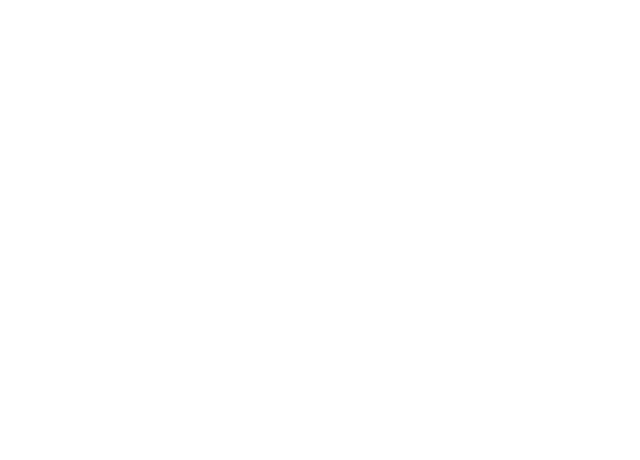
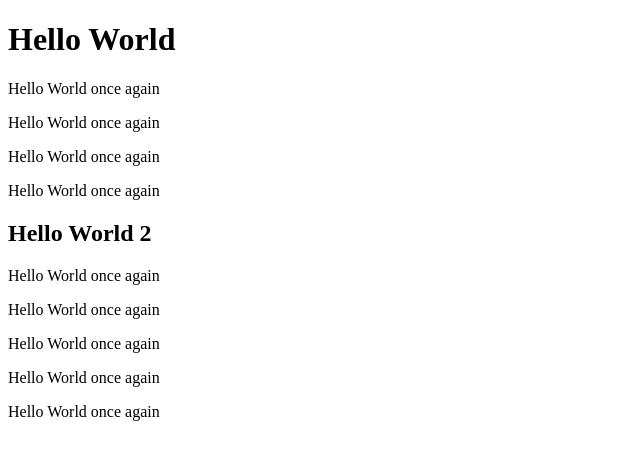
Before and after one commit to denys-shpoltakov/wszystkie-pakiety-z-pai, a plain HTML site: page packet-1-reszenie/o_nas.html in a window 1280 px wide. Shown: the whole page, without its empty margins (0-640 px from the left). Drawn offline with Linux system fonts and the light colour scheme.

Commit message:
Добавил пару решений к заданиям

```diff
--- a/packet-1-reszenie/o_nas.html
+++ b/packet-1-reszenie/o_nas.html
@@ -3,7 +3,20 @@
   <head>
     <meta charset="UTF-8" />
     <meta name="viewport" content="width=device-width, initial-scale=1.0" />
+    <link rel="stylesheet" href="/packet-1-reszenie/style.css" />
     <title>О нас</title>
   </head>
-  <body></body>
+  <body>
+    <h1>Hello World</h1>
+    <p>Hello World once again</p>
+    <p>Hello World once again</p>
+    <p>Hello World once again</p>
+    <p>Hello World once again</p>
+    <h2>Hello World 2</h2>
+    <p>Hello World once again</p>
+    <p>Hello World once again</p>
+    <p>Hello World once again</p>
+    <p>Hello World once again</p>
+    <p>Hello World once again</p>
+  </body>
 </html>
--- a/packet-1-reszenie/style.css
+++ b/packet-1-reszenie/style.css
@@ -5,3 +5,7 @@
 span {
   background-color: yellow;
 }
+
+section > h2 {
+  color: red;
+}
```
